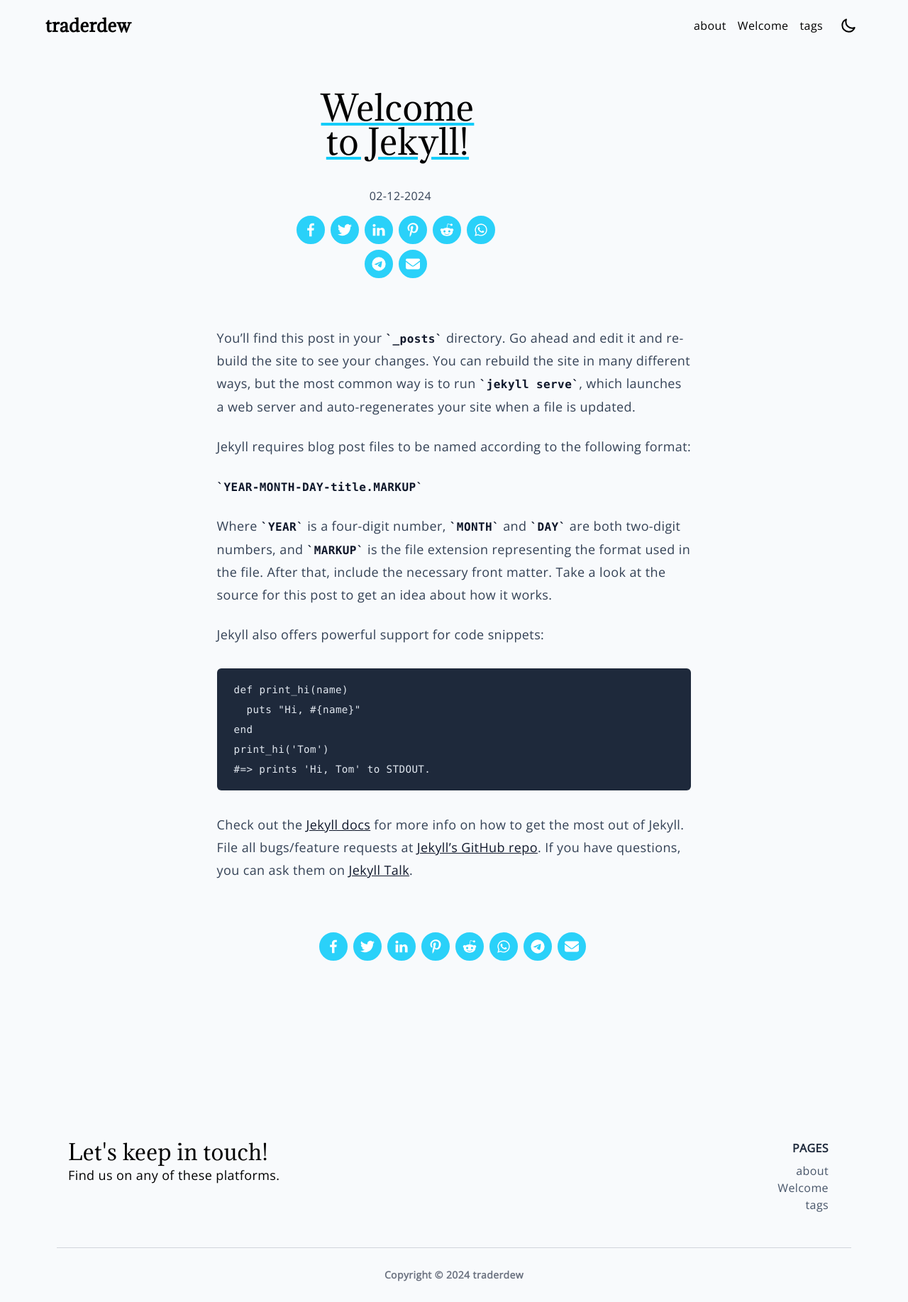
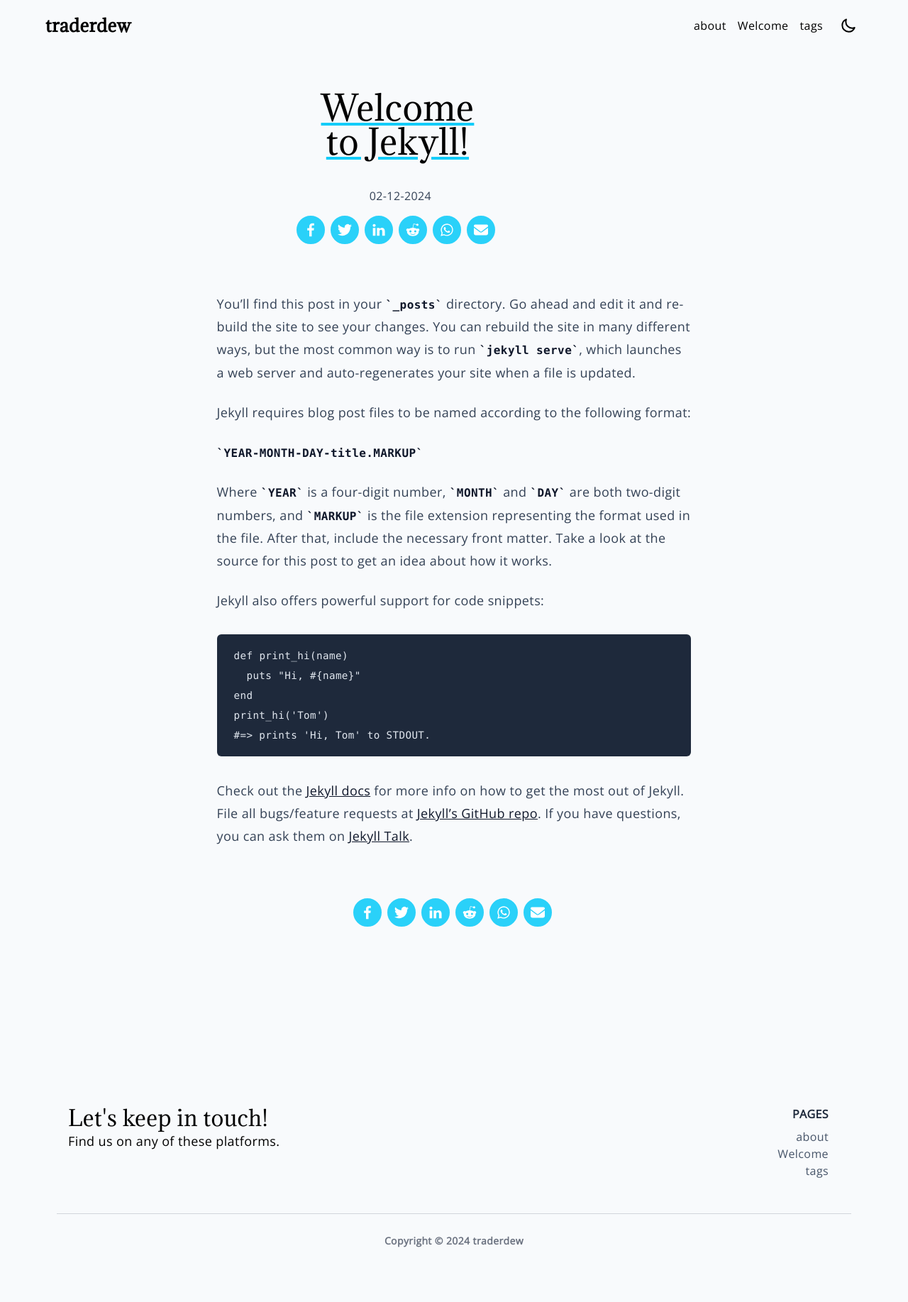
Before and after one commit to traderdew86/traderdew86.github.io, a Jekyll site: the page built from _posts/2024-12-02-welcome-to-jekyll.markdown, in a window 1280 px wide. Shown: the whole page at 71% size. Built offline with Jekyll 4.4.1, drawn with Linux system fonts in a browser that asks for light colours; after the commit the page ends 1787 px from its top, so only the background shows below that.

Commit message:
remove 2 shares buttons

```diff
--- a/_includes/sharing.html
+++ b/_includes/sharing.html
@@ -17,12 +17,6 @@
       <path d="M136 183v283H42V183h94zm6-88c1 27-20 49-53 49-32 0-52-22-52-49 0-28 21-49 53-49s52 21 52 49zm333 208v163h-94V314c0-38-13-64-47-64-26 0-42 18-49 35-2 6-3 14-3 23v158h-94V183h94v41c12-20 34-48 85-48 62 0 108 41 108 127z"></path>
     </svg>
   </a>
-  <a class="border-2 duration-200 ease inline-flex items-center mb-1 mr-1 transition p-2 rounded-full text-white share-button" target="_blank" rel="noopener" href="https://pinterest.com/pin/create/button/?url={{ site.url | uri_escape | append: page.url }}&media={{ site.url | uri_escape }}&description={{ page.title }}" aria-label="Share on Pinterest" draggable="false">
-    <svg aria-hidden="true" fill="currentColor" xmlns="http://www.w3.org/2000/svg" viewBox="0 0 512 512" class="w-5 h-5">
-      <title>Pinterest</title>
-      <path d="M268 6C165 6 64 75 64 186c0 70 40 110 64 110 9 0 15-28 15-35 0-10-24-30-24-68 0-81 62-138 141-138 68 0 118 39 118 110 0 53-21 153-90 153-25 0-46-18-46-44 0-38 26-74 26-113 0-67-94-55-94 25 0 17 2 36 10 51-14 60-42 148-42 209 0 19 3 38 4 57 4 3 2 3 7 1 51-69 49-82 72-173 12 24 44 36 69 36 106 0 154-103 154-196C448 71 362 6 268 6z"></path>
-    </svg>
-  </a>
   <a class="border-2 duration-200 ease inline-flex items-center mb-1 mr-1 transition p-2 rounded-full text-white share-button" target="_blank" rel="noopener" href="https://reddit.com/submit/?url={{ site.url | uri_escape | append: page.url }}&resubmit=true&title={{ page.title }}" aria-label="Share on Reddit" draggable="false">
     <svg aria-hidden="true" fill="currentColor" xmlns="http://www.w3.org/2000/svg" viewBox="0 0 512 512" class="w-5 h-5">
       <title>Reddit</title>
@@ -35,12 +29,6 @@
       <path d="M413 97A222 222 0 0 0 64 365L31 480l118-31a224 224 0 0 0 330-195c0-59-25-115-67-157zM256 439c-33 0-66-9-94-26l-7-4-70 18 19-68-4-7a185 185 0 0 1 287-229c34 36 56 82 55 131 1 102-84 185-186 185zm101-138c-5-3-33-17-38-18-5-2-9-3-12 2l-18 22c-3 4-6 4-12 2-32-17-54-30-75-66-6-10 5-10 16-31 2-4 1-7-1-10l-17-41c-4-10-9-9-12-9h-11c-4 0-9 1-15 7-5 5-19 19-19 46s20 54 23 57c2 4 39 60 94 84 36 15 49 17 67 14 11-2 33-14 37-27s5-24 4-26c-2-2-5-4-11-6z"></path>
     </svg>
   </a>
-  <a class="border-2 duration-200 ease inline-flex items-center mb-1 mr-1 transition p-2 rounded-full text-white share-button" target="_blank" rel="noopener" href="https://telegram.me/share/url?text={{ page.title | uri_escape }}&url={{ site.url | uri_escape | append: page.url }}" aria-label="Share on Telegram" draggable="false">
-    <svg aria-hidden="true" fill="currentColor" xmlns="http://www.w3.org/2000/svg" viewBox="0 0 512 512" class="w-5 h-5">
-      <title>Telegram</title>
-      <path d="M256 8a248 248 0 1 0 0 496 248 248 0 0 0 0-496zm115 169c-4 39-20 134-28 178-4 19-10 25-17 25-14 2-25-9-39-18l-56-37c-24-17-8-25 6-40 3-4 67-61 68-67l-1-4-5-1q-4 1-105 70-15 10-27 9c-9 0-26-5-38-9-16-5-28-7-27-16q1-7 18-14l145-62c69-29 83-34 92-34 2 0 7 1 10 3l4 7a43 43 0 0 1 0 10z"></path>
-    </svg>
-  </a>
   <a class="border-2 duration-200 ease inline-flex items-center mb-1 mr-1 transition p-2 rounded-full text-white share-button" target="_blank" rel="noopener" href="mailto:?subject={{ page.title | uri_escape }}&body={{ site.url | uri_escape | append: page.url }}" aria-label="Share by Email" draggable="false">
     <svg aria-hidden="true" fill="currentColor" xmlns="http://www.w3.org/2000/svg" viewBox="0 0 512 512" class="w-5 h-5">
       <title>Email</title>
```
